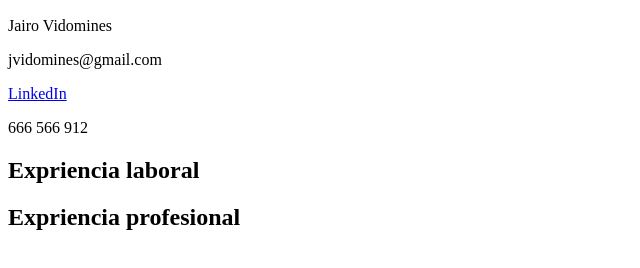
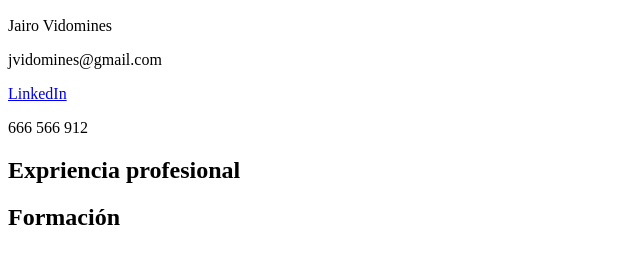
Before and after one commit to jairovidomines/202301-w1exCV-jairo-vidomines, a plain HTML site: page index.html in a window 1280 px wide. Shown: the part 110-378 px from the top of the page, without its empty margins (0-640 px from the left). Drawn offline with Linux system fonts and the light colour scheme.

Commit message:
Modified names section

```diff
--- a/index.html
+++ b/index.html
@@ -18,11 +18,11 @@
     <p>666 566 912</p>
   </section>
   <section>
-    <h2>Expriencia laboral</h2>
+    <h2>Expriencia profesional</h2>
 
   </section>
   <section>
-    <h2>Expriencia profesional</h2>
+    <h2>Formación</h2>
 
   </section>
 </body>
```
